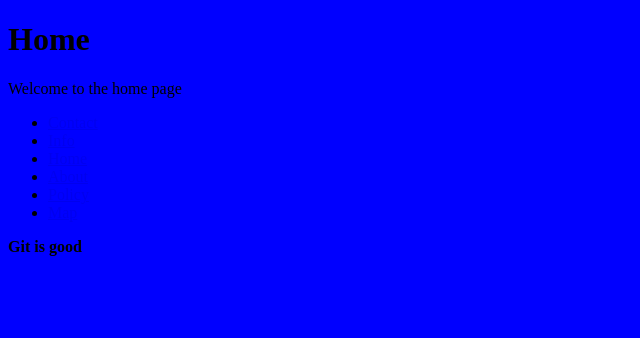
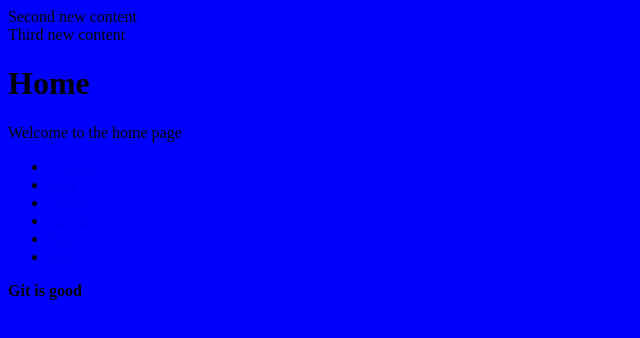
Before and after one commit to seye2vans/GIT-DEMO-APP, a plain HTML site: page index.html in a window 1280 px wide. Shown: the whole page, without its empty margins (0-640 px from the left). Drawn offline with Linux system fonts and the light colour scheme.

Commit message:
Added a second and third new content

```diff
--- a/index.html
+++ b/index.html
@@ -7,6 +7,12 @@
     <link rel="stylesheet" href="./css/style.css">
 </head>
 <body>
+    <div>
+        Second new content
+    </div>
+    <div>
+        Third new content
+    </div>
     <h1>Home</h1>
     <p>Welcome to the home page</p>
     <ul>
```
